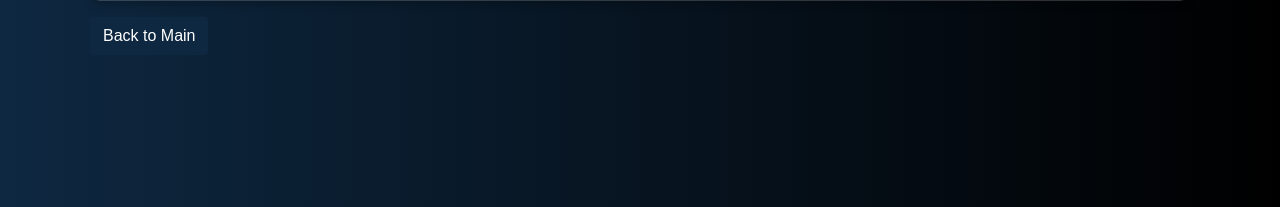
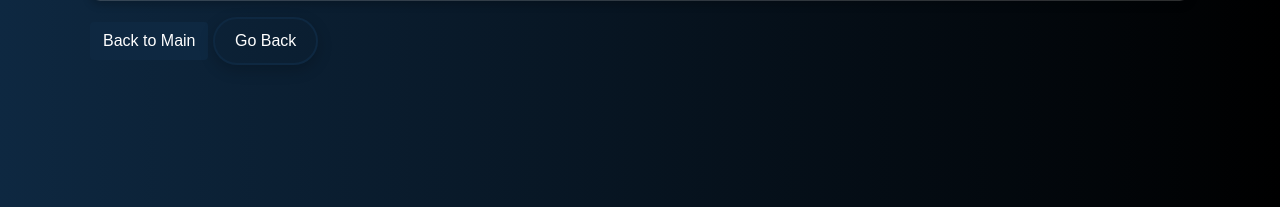
Before and after one commit to wmathus/OracularOriole, a Flask app: template templates/gene_info.html in a window 1280 px wide. Shown: the part 477-684 px from the top of the page. Run offline with Flask 3, Linux system fonts and the light colour scheme; the template is opened without the code that fills it, so the values that code supplies are empty.

Commit message:
Update gene_info.html

```diff
--- a/templates/gene_info.html
+++ b/templates/gene_info.html
@@ -43,8 +43,24 @@
 
         .btn-primary:hover {
             background-color: #1a3a5a;
+            color: white;
             border-color: transparent;
             transform: translateY(-3px);
+        }
+        .btn-outline-secondary {
+            background-color: transparent;
+            border: 2px solid #0e2841;
+            border-radius: 30px;
+            padding: 10px 20px;
+            color: #fff;
+            box-shadow: 0 5px 15px rgba(0, 0, 0, 0.2);
+            transition: all 0.3s ease;
+        }
+        .btn-outline-secondary:hover {
+            background-color: #0e2841;
+            color: white;
+            transform: translateY(-3px);
+            box-shadow: 0 8px 20px rgba(0, 0, 0, 0.3);
         }
     </style>
 </head>
@@ -69,6 +85,7 @@
         <!-- Back to Main Page Button -->
         <div class="mt-3">
             <a href="{{ url_for('search') }}" class="btn btn-primary">Back to Main</a>
+            <button onclick="history.back()" class="btn btn-outline-secondary">Go Back</button>
         </div>
     </div>
 
```
